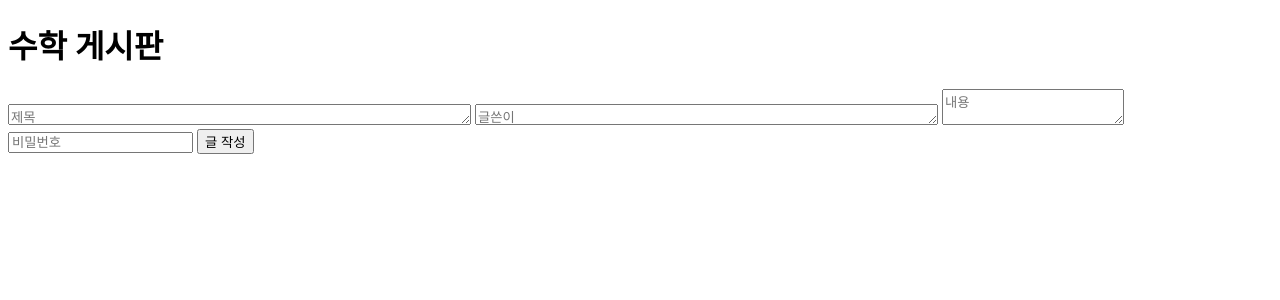
After one commit to Kimjongsic/homepage, a PHP site: page /write.php in a window 1280 px wide. The commit adds this page. Shown: the top 300 px of the page. Run offline with PHP 8.4, Linux system fonts and the light colour scheme; some libraries are stand-ins or nearby versions.

Commit message:
create write.php

```diff
--- a/mathboard.php
+++ b/mathboard.php
@@ -47,7 +47,7 @@
         <?php } ?>
     </table>
     <div id="write_btn">
-        <a href=""><button>글쓰기</button></a>
+        <a href="write.php"><button>글쓰기</button></a>
     </div>
 </body>
 </html>
--- /dev/null
+++ b/write.php
@@ -0,0 +1,23 @@
+<!DOCTYPE html>
+<html lang="en">
+<head>
+    <meta charset="UTF-8">
+    <meta http-equiv="X-UA-Compatible" content="IE=edge">
+    <meta name="viewport" content="width=device-width, initial-scale=1.0">
+    <link rel="stylesheet" href="write.css">
+    <link href="https://fonts.googleapis.com/css2?family=Josefin+Sans:wght@300;400;500;600;700&display=swap" rel="stylesheet">
+    <link href="https://fonts.googleapis.com/css2?family=Nanum+Gothic:wght@400;700;800&display=swap" rel="stylesheet">
+    <script src="https://kit.fontawesome.com/1c2538add9.js" crossorigin="anonymous"></script>
+    <title>Document</title>
+</head>
+<body>
+    <h1>수학 게시판</h1>
+        <form action="writeOk.php" method="post">
+            <textarea name="title" id="utitle" rows="1" cols="55" placeholder="제목" maxlength="100" required></textarea>
+            <textarea name="name" id="uname" rows="1" cols="55" placeholder="글쓴이" maxlength="100" required></textarea>
+            <textarea name="content" id="ucontent" placeholder="내용" required></textarea>
+            <input type="password" name="pw" id="upw"  placeholder="비밀번호" required />
+            <button type="submit">글 작성</button>
+        </form>
+</body>
+</html>
```
Also changed, not shown: writeOk.php (added, +22 -0 lines), write.css (added).
